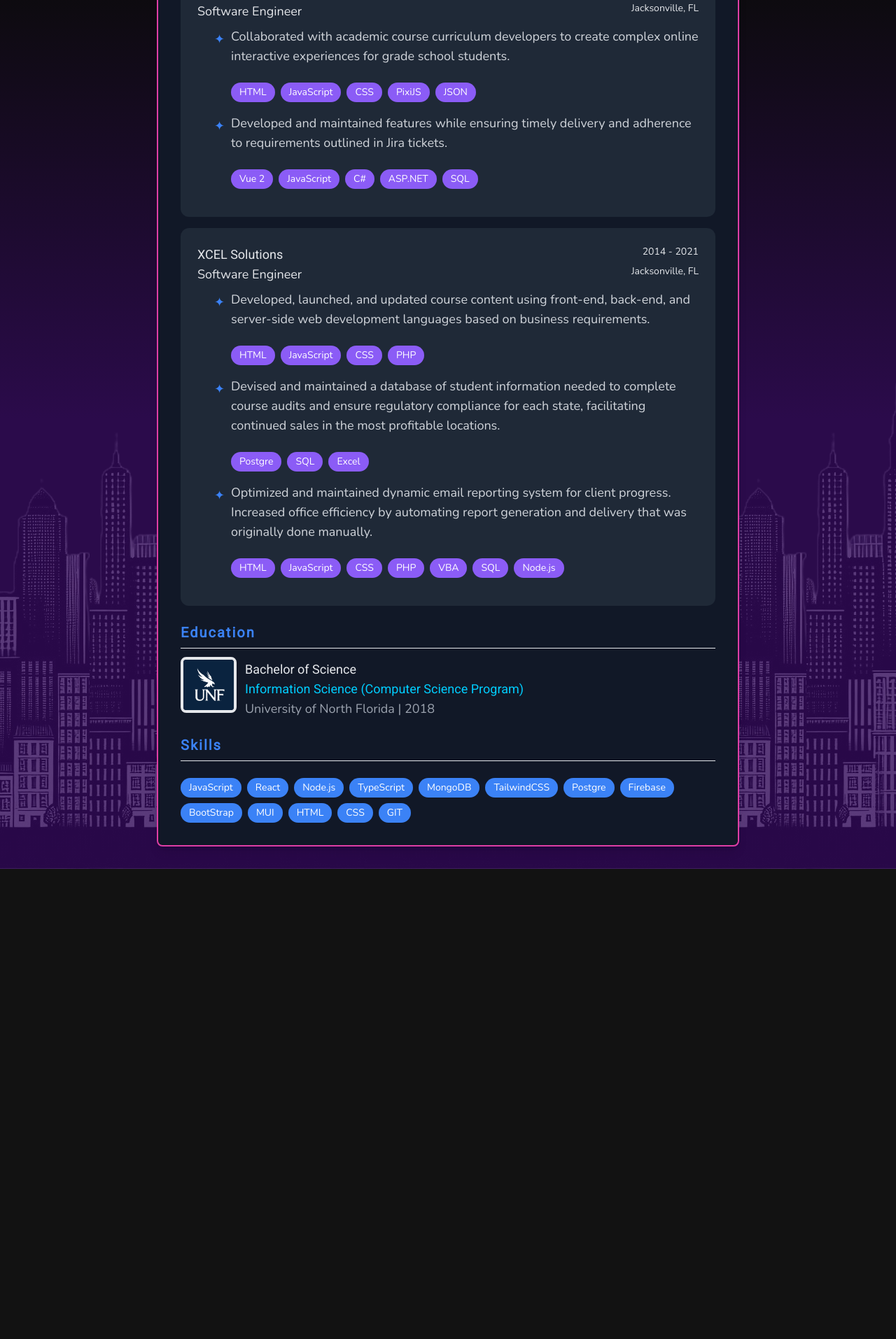
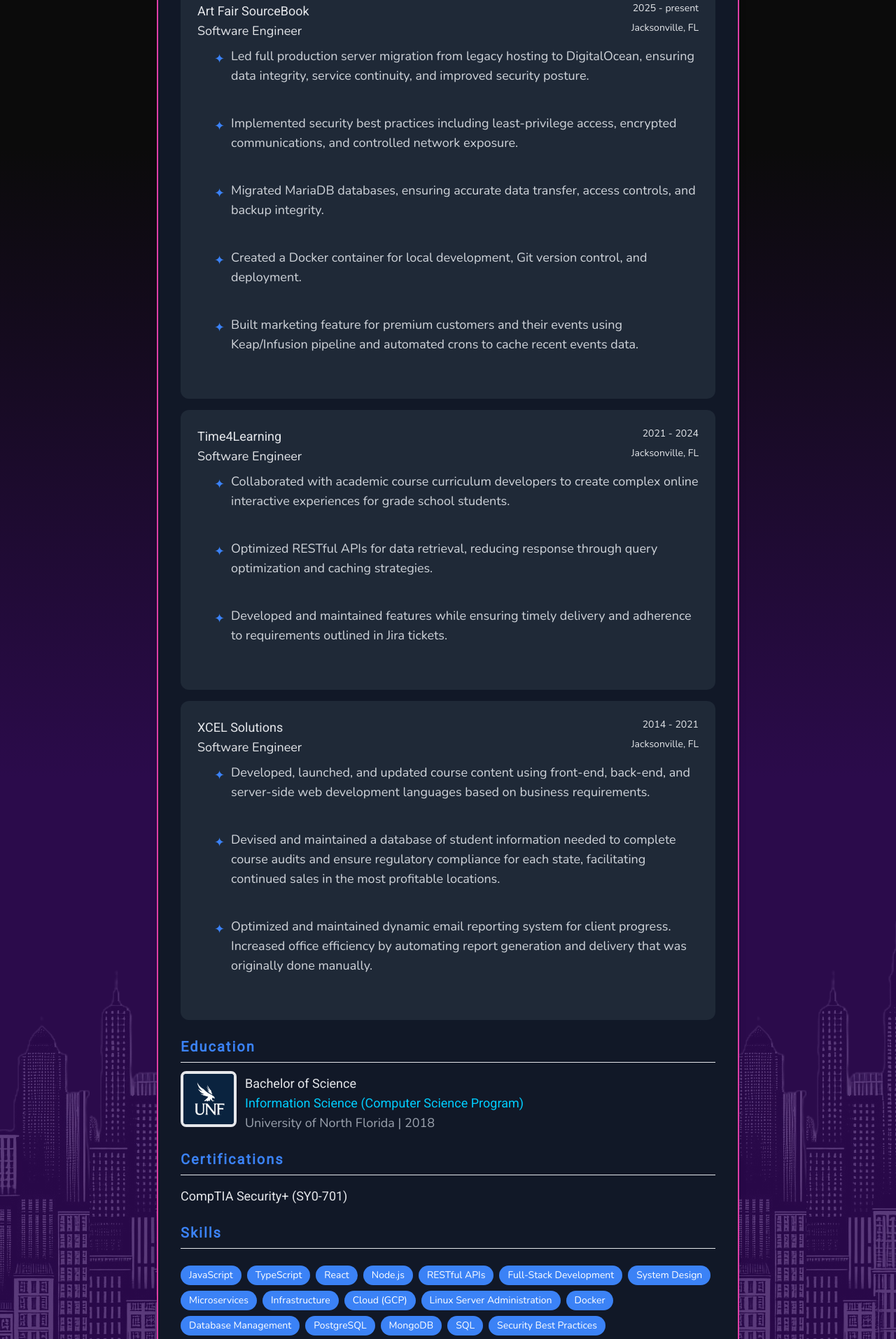
Before and after one commit to Feierstein1/ProfilePage, a Next.js app: page /resume in a window 1280 px wide. Shown: the part 686-2600 px from the top of the page at 70% size. Before the commit the page ends 1992 px from the top, so only its background shows below. Built offline with nearby package versions, Linux system fonts and the light colour scheme; a web font is replaced by a local one.

Commit message:
new profile UI and added more projects/to resume

```diff
--- a/src/components/layout/CatInteraction.tsx
+++ b/src/components/layout/CatInteraction.tsx
@@ -11,9 +11,25 @@
 export default function CatInteraction({ cat }: CatInteractionProps) {
   const [headVisible, setHeadVisible] = useState(false);
   const [swipe, setSwipe] = useState(false);
-  const [mouseY, setMouseY] = useState(0); // Restore mouseY state
+  const [mouseY, setMouseY] = useState(0);
+  const [isVisible, setIsVisible] = useState(true); // 👈 NEW
 
+  // ✅ Handle screen size
   useEffect(() => {
+    const handleResize = () => {
+      setIsVisible(window.innerWidth >= 1250);
+    };
+
+    handleResize(); // run on mount
+    window.addEventListener('resize', handleResize);
+
+    return () => window.removeEventListener('resize', handleResize);
+  }, []);
+
+  // ✅ Mouse logic (only runs if visible)
+  useEffect(() => {
+    if (!isVisible) return; // 🚨 stops everything when hidden
+
     const handleMouseMove = (e: MouseEvent) => {
       const mouseX = e.clientX;
       const newMouseY = e.clientY;
@@ -41,18 +57,20 @@
         setHeadVisible(isHeadVisible);
       }
 
-      // Swipe logic (combined for left and right)
       if ((cat.side === "right" ? mouseX > swipeZone : mouseX < swipeZone) && isHeadVisible && !swipe) {
         setSwipe(true);
         setTimeout(() => setSwipe(false), 500);
       }
 
-      setMouseY(newMouseY); // Update mouseY state
+      setMouseY(newMouseY);
     };
 
     window.addEventListener('mousemove', handleMouseMove);
     return () => window.removeEventListener('mousemove', handleMouseMove);
-  }, [swipe, cat]);
+  }, [swipe, cat, isVisible, headVisible]);
+
+  // ✅ Don't render at all if screen too small
+  if (!isVisible) return null;
 
   return (
     <div className={cat.containerClass}>
@@ -69,6 +87,7 @@
           transition={cat.catArm.transition}
         />
       )}
+
       {/* Cat Head */}
       <motion.img
         src={cat.catHead.src}
@@ -79,7 +98,9 @@
         initial={cat.catHead.initial}
         animate={{
           x: headVisible ? cat.catHead.animate.x1 : cat.catHead.animate.x2,
-          y: headVisible ? mouseY / cat.catHead.animate.y1 - cat.catHead.animate.y2 : 50,
+          y: headVisible
+            ? mouseY / cat.catHead.animate.y1 - cat.catHead.animate.y2
+            : 50,
         }}
         transition={cat.catHead.transition}
       />
--- a/src/components/profile/Profile.tsx
+++ b/src/components/profile/Profile.tsx
@@ -3,79 +3,103 @@
 import React from "react";
 import Image from "next/image";
 import Link from "next/link";
-import { FaJs, FaReact, FaNodeJs, FaDatabase, FaFire, FaGitAlt, FaLinkedin, FaGithub } from 'react-icons/fa';
-import { SiMongodb } from 'react-icons/si';
-
+import {
+  FaJs,
+  FaReact,
+  FaNodeJs,
+  FaDatabase,
+  FaDocker,
+  FaLinkedin,
+  FaGithub,
+} from "react-icons/fa";
+import { SiMongodb, SiGooglecloud } from "react-icons/si";
 
 const Profile = () => {
   return (
     <div className="pt-14 bg-vaporwave-gradient bg-opacity-30">
-      <div id="container" className="flex flex-col w-full max-w-4xl p-8 mx-auto space-y-8">
-        {/* Section with Profile Information */}
-        <section className="flex flex-col items-center justify-center w-full p-8 ">
-          {/* Container with smaller size and background */}
-          <div className="w-full p-8 border-4 rounded-lg shadow-xl bg-vaporwave_dark_blue border-vaporwave_dark_pink dark:bg-gray-700">
-            <div className="flex flex-col items-center justify-center md:flex-row">
-              {/* Left Side - Profile Image */}
-              <div className="flex justify-center w-full md:p-5 md:justify-end md:w-1/2">
+      <div className="flex flex-col w-full max-w-4xl p-6 mx-auto space-y-8">
+
+        {/* TOP SECTION */}
+        <section className="flex flex-col items-center w-full gap-8 md:flex-row md:items-stretch">
+
+          {/* LEFT: IMAGE + LINKS */}
+          <div className="flex flex-col items-center md:w-1/2">
+
             <Image
               src="/profilePic.png"
               alt="Profile Picture"
-                  unoptimized
-                  width={300}
-                  height={300}
-                  className="border-4 rounded-full shadow-xl"
+              width={320}
+              height={320}
+              className="object-cover border-0 rounded-full shadow-xl w-64 h-64 md:w-80 md:h-80"
             />
+
+            <AccountLinks />
           </div>
 
-              {/* Right Side - Text */}
-              <div className="flex flex-col items-center w-full mt-8 text-center md:w-1/2 md:items-start md:text-left md:mt-0">
-                <h1 className="text-4xl font-bold sm:text-5xl lg:text-6xl text-vaporwave_light_yellow dark:text-title1 font-saira drop-shadow-[2px_2px_0px_black]">
-                  Hello, I&apos;m
-                  <p className="text-4xl font-bold sm:text-5xl lg:text-6xl text-title2 font-saira drop-shadow-[2px_2px_0px_black]">KENNY FEIERSTEIN</p>
+          {/* RIGHT: NAME */}
+          <div className="flex items-center justify-center w-full md:w-1/2 md:justify-center">
+            <h1 className="text-4xl font-bold text-center sm:text-5xl lg:text-6xl md:text-left text-vaporwave_light_pink dark:text-title1 font-saira drop-shadow-[2px_2px_0px_black]">
+              KENNY FEIERSTEIN
             </h1>
-                {/* Account Links */}
-                <AccountLinks />
-                <p className="max-w-md mt-4 text-md sm:text-xlg text-vaporwave_light_blue dark:text-bodyText1">
-                  Software Engineer with experience in full-stack development using Node.js.
-                  Skilled in building scalable applications and collaborating in Agile, remote work environments.
-                </p>
-              </div>
-            </div>
           </div>
         </section>
-        {/* Tech Stack */}
+
+        {/* SUMMARY (FULL WIDTH BELOW) */}
+        <section className="w-full p-6 rounded-lg bg-white/80 backdrop-blur-sm dark:bg-black/50">
+          <p className="max-w-2xl mx-auto text-center text-md sm:text-lg text-vaporwave_dark_blue dark:text-bodyText1">
+            Security-focused Software Engineer with 10+ years of experience building and maintaining production web systems across full-stack and infrastructure layers.
+            Specializes in secure system design, cloud infrastructure, and scalable application development using Node.js, React, and modern database technologies. Proven track record of leading server migrations, optimizing APIs, and implementing security best practices across Linux-based environments.
+            Experienced in both legacy and modern architectures, with a focus on reliability, performance, and long-term maintainability.
+          </p>
+        </section>
+
+        {/* TECH STACK */}
         <TechStack />
       </div>
     </div>
   );
 };
 
-// LinkedIn and Github links Component
+// Account Links
 const AccountLinks = () => {
   return (
-    <>
-      <div className="!mt-3 flex justify-center sm:justify-start space-x-5 p-4  bg-gray-100 dark:bg-gray-900 border-0 rounded-full shadow-xl">
-        <a href="https://www.linkedin.com/in/kenneth-feierstein-4b5376115/" rel="noopener noreferrer" target="_blank"><FaLinkedin className={`text-3xl transition duration-500 ease-in-out hover:scale-110 text-blue-500 hover:text-blue-600`} /></a>
-        <a href="https://github.com/Feierstein1" rel="noopener noreferrer" target="_blank"><FaGithub className={`text-3xl transition duration-500 ease-in-out hover:scale-110 text-violet-500 hover:text-violet-600`} /></a>
-        <ResumeLink/>
+    <div className="flex mt-4 p-2 space-x-5 rounded-lg bg-white/80 backdrop-blur-sm dark:bg-black/50">
+      <a
+        href="https://www.linkedin.com/in/kenneth-feierstein-4b5376115/"
+        target="_blank"
+        rel="noopener noreferrer"
+      >
+        <FaLinkedin className="text-3xl text-blue-500 transition hover:scale-110 hover:text-blue-600" />
+      </a>
+
+      <a
+        href="https://github.com/Feierstein1"
+        target="_blank"
+        rel="noopener noreferrer"
+      >
+        <FaGithub className="text-3xl text-violet-500 transition hover:scale-110 hover:text-violet-600" />
+      </a>
+
+      <ResumeLink />
     </div>
-    </>
-  )
-}
+  );
+};
 
-// Resume Link Component
+// Resume Link
 const ResumeLink = () => {
   return (
-    <>
-      <Link href="/resume" className="p-2 text-white rounded-full bg-vaporwave_dark_blue hover:bg-blue-700 dark:bg-vaporwave_pink dark:hover:bg-vaporwave_dark_pink ">
-        <b className="text-sm drop-shadow-[1px_1px_0px_black]">Resume</b>
+    <Link
+      href="/resume"
+      className="px-3 py-1 text-white rounded-full bg-vaporwave_dark_blue hover:bg-blue-700 dark:bg-vaporwave_pink dark:hover:bg-vaporwave_dark_pink"
+    >
+      <span className="text-sm font-bold drop-shadow-[1px_1px_0px_black]">
+        Resume
+      </span>
     </Link>
-    </>
-  )
-}
+  );
+};
 
-// Tech Stack Component with Auto Scrolling
+// Tech Stack
 const TechStack = () => {
   const stackArr = [
     { type: "JavaScript", icon: FaJs, color: "text-yellow-500 hover:text-yellow-600" },
@@ -83,15 +107,15 @@
     { type: "Node.js", icon: FaNodeJs, color: "text-green-500 hover:text-green-600" },
     { type: "SQL", icon: FaDatabase, color: "text-gray-500 hover:text-gray-600" },
     { type: "MongoDB", icon: SiMongodb, color: "text-green-400 hover:text-green-500" },
-    { type: "Firebase", icon: FaFire, color: "text-orange-500 hover:text-orange-600" },
-    { type: "Git", icon: FaGitAlt, color: "text-red-500 hover:text-red-600" },
+    { type: "Docker", icon: FaDocker, color: "text-blue-400 hover:text-blue-500" },
+    { type: "GCP", icon: SiGooglecloud, color: "text-red-500 hover:text-red-600" },
   ];
 
   return (
-    <div className="flex flex-wrap justify-between sm:space-x-8 md:space-x-10 gap-y-4 sm:gap-y-6 bg-white dark:bg-black border-1 rounded-lg p-5">
+    <div className="flex flex-wrap justify-between gap-y-4 sm:gap-y-6 sm:space-x-8 md:space-x-10 bg-white dark:bg-black rounded-lg p-5">
       {stackArr.map(({ type, icon: Icon, color }, index) => (
-        <div key={index} className="flex flex-col items-center ">
-          <Icon className={`text-4xl md:text-3xl lg:text-4xl transition ${color}`} />
+        <div key={index} className="flex flex-col items-center">
+          <Icon className={`text-4xl transition ${color}`} />
           <p className="hidden mt-2 lg:block">{type}</p>
         </div>
       ))}
@@ -99,11 +123,6 @@
   );
 };
 
-// Inject Tailwind Animations
 export default function ProfileWrapper() {
-  return (
-    <>
-      <Profile />
-    </>
-  );
+  return <Profile />;
 }
--- a/src/components/projects/projects_info.tsx
+++ b/src/components/projects/projects_info.tsx
@@ -1,21 +1,29 @@
 export const projectsArr = [
  {
-    title: "Profile Website",
-    url: "",
-    description: "This personal portfolio website showcases my projects and skills. Built using Next.js, React, and TailwindCSS, the site is hosted on Firebase and incorporates Firebase Functions for dynamic interaction.",
+  title: "ContractAI",
+  url: "https://github.com/Feierstein1/contractAI",
+  description: "AI-powered contract analysis platform that processes uploaded documents through a multi-agent pipeline to identify risks and generate structured, actionable insights.",
   descriptionList: [
-      "Designed and developed responsive, mobile-friendly components for seamless browsing",
-      "Leveraged Next.js routing for efficient URL management and navigation",
-      "Integrated Firebase Functions to handle HTTP requests, enabling dynamic functionality from static pages",
-      "Crafted a visually appealing and user-friendly interface using TailwindCSS"
+    "Implemented secure authentication using NextAuth with OAuth and credential-based login backed by MongoDB.",
+    "Built an interactive client UI allowing users to upload contracts, select LLM providers/models, and view token-based cost estimates.",
+    "Designed and integrated AWS S3 storage for secure file handling, organization, and controlled access.",
+    "Developed a Python FastAPI backend to orchestrate LLM workflows and RESTful API communication.",
+    "Engineered multi-agent processing pipelines using CrewAI to analyze contracts and return structured outputs via Pydantic schemas.",
+    "Stored dynamic analysis results in a NoSQL database and rendered UI components based on structured output keys.",
+    "Implemented history tracking for uploaded contracts and generated insights."
   ],
   stack: [
     "JavaScript",
+    "TypeScript",
+    "Python",
+    "FastAPI",
+    "CrewAI",
     "React",
+    "Redux",
     "Next.js",
+    "NextAuth",
     "Node.js",
-      "TailwindCSS",
-      "Firebase",
+    "AWS (S3)"
   ],
 },
   {
@@ -62,4 +70,24 @@
       "JWT"
     ],
   },
+    {
+    title: "Profile Website",
+    url: "",
+    description: "This personal portfolio website showcases my projects and skills. Built using Next.js, React, and TailwindCSS, the site is hosted on Firebase and incorporates Firebase Functions for dynamic interaction.",
+    descriptionList: [
+      "Designed and developed responsive, mobile-friendly components for seamless browsing",
+      "Leveraged Next.js routing for efficient URL management and navigation",
+      "Integrated Firebase Functions to handle HTTP requests, enabling dynamic functionality from static pages",
+      "Crafted a visually appealing and user-friendly interface using TailwindCSS"
+    ],
+    stack: [
+      "JavaScript",
+      "TypeScript",
+      "React",
+      "Next.js",
+      "Node.js",
+      "TailwindCSS",
+      "Firebase",
+    ],
+  },
 ];
--- a/src/components/resume/Resume.tsx
+++ b/src/components/resume/Resume.tsx
@@ -51,9 +51,8 @@
         <h1 className="text-3xl font-bold tracking-widest text-gray-900 dark:text-gray-100">Kenny Feierstein</h1>
         <p className="text-sm text-gray-600 sm:text-lg dark:text-gray-300">
           Software Engineer <b className="text-blue-500">| </b>
-          Agile Experience <b className="text-blue-500">| </b>
           Full Stack <b className="text-blue-500">| </b>
-          Node.js
+          Cybersecurity & Infrastructure
         </p>
       </div>
     </>
@@ -66,9 +65,10 @@
       <section>
         <h2 className={`${titleStyle}`}>Summary</h2>
         <p className="text-sm sm:text-lg mt-4 text-gray-700 dark:text-gray-300">
-          <b className="tracking-widest">SOFTWARE ENGINEER (FULL STACK)</b> with extensive experience developing and maintaining technical systems in Agile environments.
-          Skilled in synthesizing complex information, collaborating with cross-functional teams, and delivering solutions that achieve key performance indicators.
-          Proven ability to excel in autonomous and remote work settings while leveraging front-end, back-end, and server-side technologies.
+          <b className="tracking-widest">SOFTWARE ENGINEER (FULL STACK)</b> with 10+ years of experience designing, migrating, and maintaining production web systems
+           with a strong focus on infrastructure security, microservices, access control, database integrity, secure system design, and operational pipelines.
+           Hands-on experience managing Linux servers, cloud infrastructure (GCP; expanding to AWS), SQL and NoSQL databases, RESTful API integration, secure migrations,
+            operational automation, and front-end design for modern and legacy websites.
         </p>
       </section>
     </>
@@ -142,6 +142,14 @@
           </div>
         </div>
       </section>
+      <section>
+        <h2 className={`${titleStyle}`}>Certifications</h2>
+        <div className="flex justify-start">
+          <div className="mt-4">
+            <h3 className="text-lg font-medium text-gray-800 dark:text-gray-200">CompTIA Security+ (SY0-701)</h3>
+          </div>
+        </div>
+      </section>
     </>
   )
 }
--- a/src/components/resume/resume_info.tsx
+++ b/src/components/resume/resume_info.tsx
@@ -1,8 +1,65 @@
 export const skills = [
-  "JavaScript", "React", "Node.js", "TypeScript", "MongoDB", "TailwindCSS", "Postgre", "Firebase", "BootStrap", "MUI", "HTML", "CSS", "GIT"
-]
+  "JavaScript",
+  "TypeScript",
+  "React",
+  "Node.js",
+  "RESTful APIs",
+  "Full-Stack Development",
+  "System Design",
+  "Microservices",
+  "Infrastructure",
+  "Cloud (GCP)",
+  "Linux Server Administration",
+  "Docker",
+  "Database Management",
+  "PostgreSQL",
+  "MongoDB",
+  "SQL",
+  "Security Best Practices",
+  "Access Control (IAM)",
+  "TLS / SSL",
+  "API Integration",
+  "CI/CD Pipelines",
+  "Automation (CRON / Scripting)"
+];
 
 export const experience = [
+  {
+    title: "Software Engineer",
+    company: "Art Fair SourceBook ",
+    location: "Jacksonville, FL",
+    date: "2025 - present",
+    details: [
+      {
+        text:"Led full production server migration from legacy hosting to DigitalOcean, ensuring data integrity, service continuity, and improved security posture.",
+        stack: [
+        ]
+      },
+      {
+        text:"Implemented security best practices including least-privilege access, encrypted communications, and controlled network exposure.",
+        stack: [
+        ]
+      },
+
+      {
+        text:"Migrated MariaDB databases, ensuring accurate data transfer, access controls, and backup integrity.",
+        stack: [
+        ]
+      },
+
+      {
+        text:"Created a Docker container for local development, Git version control, and deployment.",
+        stack: [
+        ]
+      },
+
+      {
+        text:"Built marketing feature for premium customers and their events using Keap/Infusion pipeline and automated crons to cache recent events data.",
+        stack: [
+        ]
+      }
+    ]
+  },
   {
     title: "Software Engineer",
     company: "Time4Learning ",
@@ -12,13 +69,16 @@
       {
         text:"Collaborated with academic course curriculum developers to create complex online interactive experiences for grade school students.",
         stack: [
-          "HTML", "JavaScript", "CSS", "PixiJS", "JSON"
+        ]
+      },
+      {
+        text:"Optimized RESTful APIs for data retrieval, reducing response through query optimization and caching strategies. ",
+        stack: [
         ]
       },
       {
         text:"Developed and maintained features while ensuring timely delivery and adherence to requirements outlined in Jira tickets.",
         stack: [
-          "Vue 2", "JavaScript", "C#", "ASP.NET", "SQL"
         ]
       },
     ]
@@ -32,19 +92,16 @@
       {
         text:"Developed, launched, and updated course content using front-end, back-end, and server-side web development languages based on business requirements. ",
         stack: [
-          "HTML", "JavaScript", "CSS", "PHP"
         ]
       },
       {
         text:"Devised and maintained a database of student information needed to complete course audits and ensure regulatory compliance for each state, facilitating continued sales in the most profitable locations. ",
         stack: [
-          "Postgre", "SQL", "Excel"
         ]
       },
       {
         text:"Optimized and maintained dynamic email reporting system for client progress. Increased office efficiency by automating report generation and delivery that was originally done manually.",
         stack: [
-          "HTML", "JavaScript", "CSS", "PHP", "VBA", "SQL", "Node.js"
         ]
       }
     ]
```
Also changed, not shown: public/profilePic.png, 1 other file (tests, documents, lock files or other folders). Lines whose indentation alone changed are shown as unchanged.
